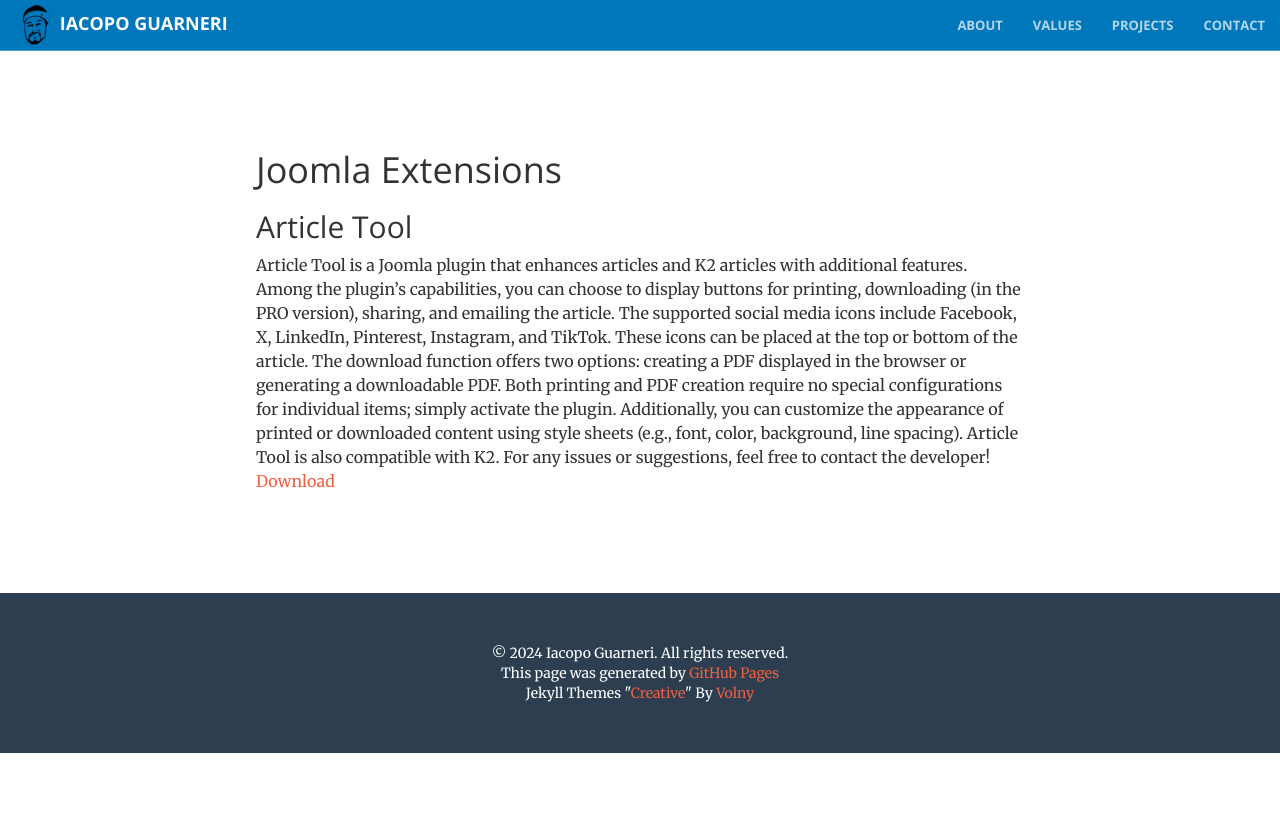
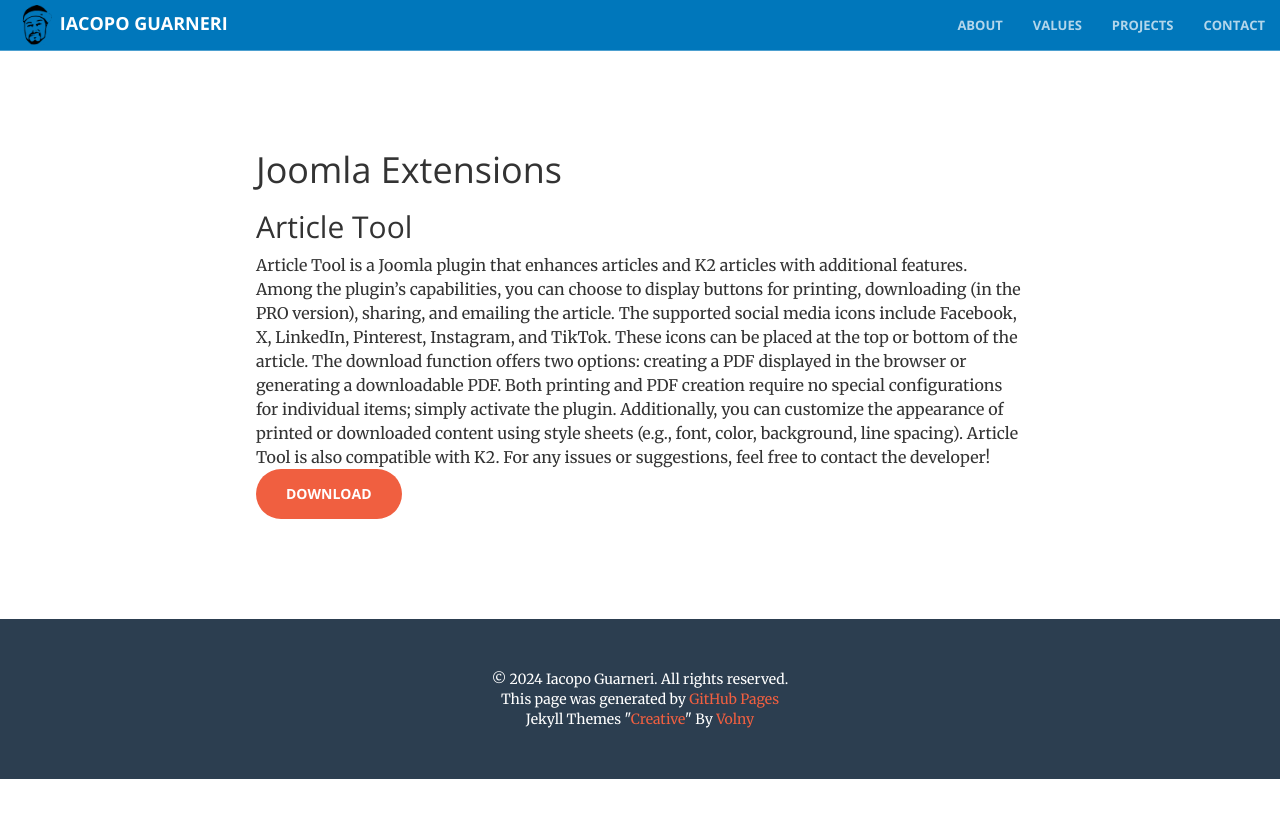
Before and after one commit to iacoposk8/iacoposk8.github.io, a Jekyll site: the page built from projects/joomla-extensions/index.md, in a window 1280 px wide and 900 px high. Shown: the top 818 px of the window. Built offline with Jekyll 4.4.1, drawn with Linux system fonts in a browser that asks for light colours.

Commit message:
Update index.md

```diff
--- a/projects/joomla-extensions/index.md
+++ b/projects/joomla-extensions/index.md
@@ -7,4 +7,4 @@ title: Joomla Extensions
 ## Article Tool
 Article Tool is a Joomla plugin that enhances articles and K2 articles with additional features. Among the plugin’s capabilities, you can choose to display buttons for printing, downloading (in the PRO version), sharing, and emailing the article. The supported social media icons include Facebook, X, LinkedIn, Pinterest, Instagram, and TikTok. These icons can be placed at the top or bottom of the article. The download function offers two options: creating a PDF displayed in the browser or generating a downloadable PDF. Both printing and PDF creation require no special configurations for individual items; simply activate the plugin. Additionally, you can customize the appearance of printed or downloaded content using style sheets (e.g., font, color, background, line spacing). Article Tool is also compatible with K2. For any issues or suggestions, feel free to contact the developer!
 <br />
-<a href="https://payhip.com/b/Eje2v" target="_blank">Download</a>
+<a href="https://payhip.com/b/Eje2v" target="_blank" class="btn btn-primary btn-xl">Download</a>
```
